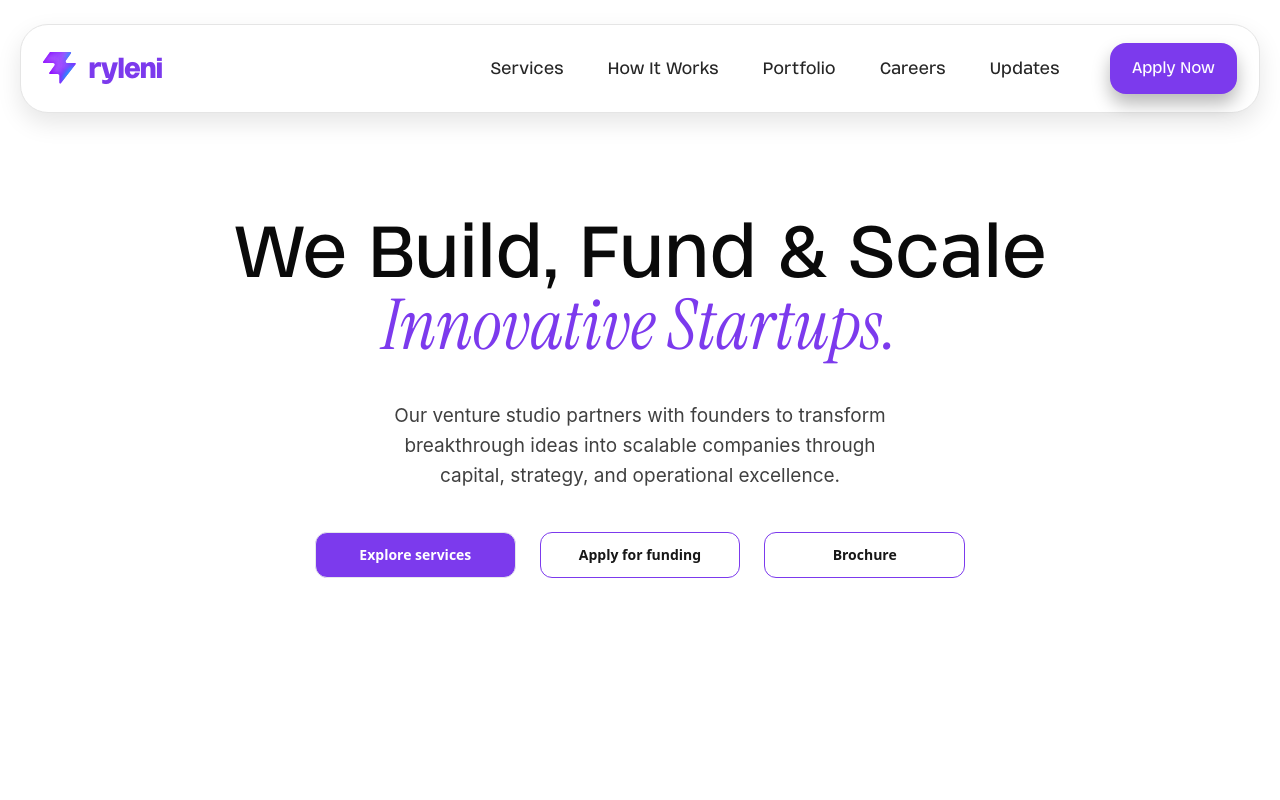
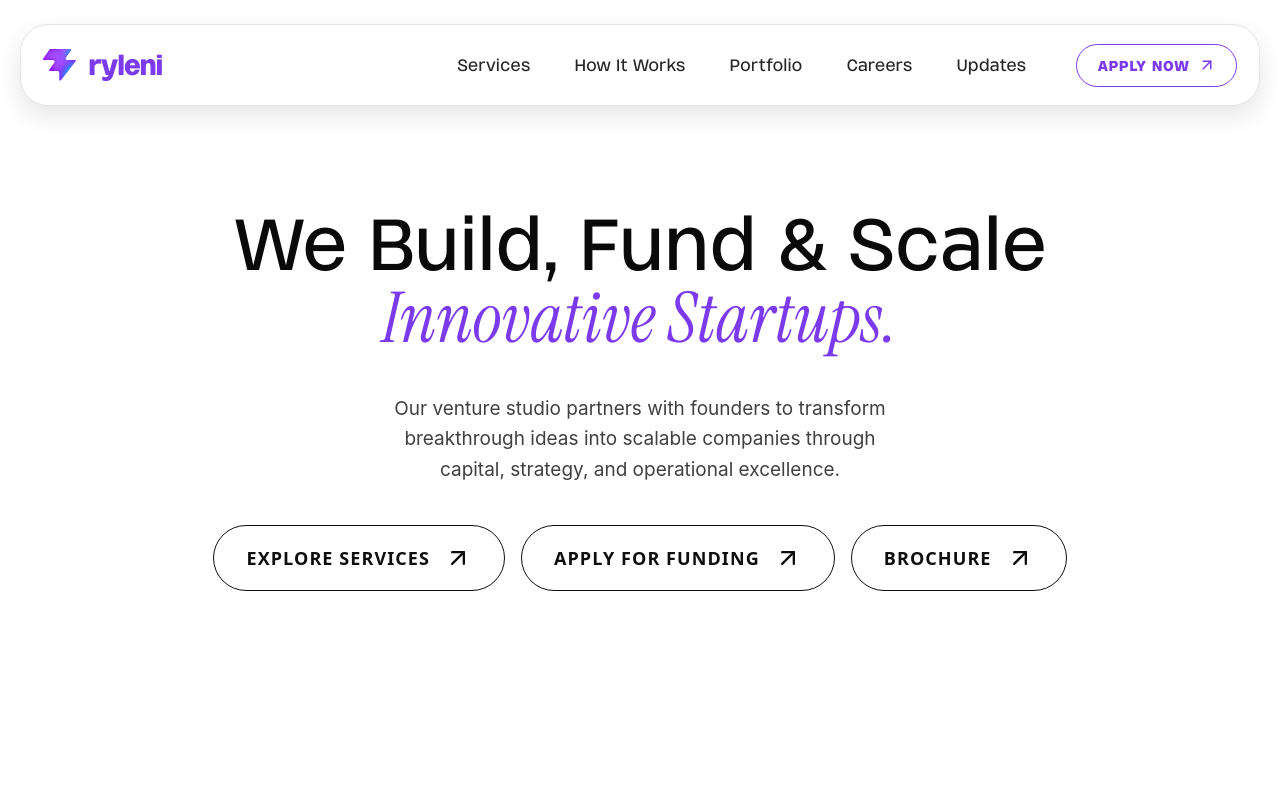
Before and after one commit to rohith3695/Ryleni, a React (Vite) app: page / in a window 1280 px wide. Shown: the top 800 px of the page. Built offline with nearby package versions, Linux system fonts and the light colour scheme.

Commit message:
Updated Buttons

```diff
--- a/src/components/Header/header.jsx
+++ b/src/components/Header/header.jsx
@@ -1,3 +1,5 @@
+
+import PillButton from '../Pillbutton';
 
 const Header = () => {
     return (
@@ -50,12 +52,9 @@ const Header = () => {
                     </a>
                 </nav>
 
-                <button
-                    className="whitespace-nowrap rounded-2xl bg-violet-600 px-[22px] py-[14px] text-[15px] font-season text-white shadow-[0_10px_18px_rgba(0,0,0,0.28)] max-[760px]:hidden"
-                    type="button"
-                >
-                    Apply Now
-                </button>
+                <div className="max-[760px]:hidden shrink-0">
+                    <PillButton label="Apply Now" href="#" isSmall={true} variantColor="#7c3aed" />
+                </div>
 
                 <button
                     className="ml-auto hidden h-[42px] w-[42px] items-center justify-center rounded-[14px] border border-neutral-200 bg-white max-[760px]:inline-flex"
--- a/src/components/Herosection/herosection.jsx
+++ b/src/components/Herosection/herosection.jsx
@@ -1,7 +1,7 @@
 import BlurText from '../BlurText';
+import PillButton from '../Pillbutton';
 
 const Herosection = () => {
-
     return (
         <section className="w-full mt-8 py-12 min-h-[calc(100svh-140px)]">
             <div className="flex flex-col items-center text-center">
@@ -24,16 +24,11 @@ const Herosection = () => {
                         breakthrough ideas into scalable companies through <br />
                         capital, strategy, and operational excellence.
                     </p>
-                    <div className="mx-auto flex w-full max-w-[650px] items-center gap-6">
-                        <button className="flex-1 rounded-xl border bg-violet-600 text-white px-6 py-3 text-sm font-semibold text-neutral-900">
-                            Explore services
-                        </button>
-                        <button className="flex-1 rounded-xl border border-violet-600 bg-white px-6 py-3 text-sm font-semibold text-neutral-900">
-                            Apply for funding
-                        </button>
-                        <button className="flex-1 rounded-xl border border-violet-600 bg-white px-6 py-3 text-sm font-semibold text-neutral-900">
-                            Brochure
-                        </button>
+
+                    <div className="mx-auto flex items-center justify-center gap-4 flex-wrap">
+                        <PillButton label="Explore services" href="#" />
+                        <PillButton label="Apply for funding" href="#" />
+                        <PillButton label="Brochure" href="#" />
                     </div>
                 </div>
             </div>
--- /dev/null
+++ b/src/components/Pillbutton.jsx
@@ -0,0 +1,81 @@
+import { motion } from "framer-motion";
+
+const PillButton = ({ label, href = "#", isSmall = false, variantColor = "#0e0e0e" }) => {
+    return (
+        <motion.a
+            href={href}
+            whileHover="hover"
+            style={{
+                position: "relative",
+                display: "inline-flex",
+                alignItems: "center",
+                gap: isSmall ? "8px" : "14px",
+                padding: isSmall ? "10px 20px" : "18px 32px",
+                borderRadius: "999px",
+                border: `1.5px solid ${variantColor}`,
+                background: "#ffffff",
+                color: variantColor,
+                fontSize: isSmall ? "14px" : "18px",
+                fontWeight: 600,
+                letterSpacing: "0.06em",
+                textTransform: "uppercase",
+                cursor: "pointer",
+                overflow: "hidden",
+                font: 'myfont',
+                textDecoration: "none",
+            }}
+        >
+            {/* Violet fill that sweeps up from bottom on hover */}
+            <motion.div
+                variants={{ hover: { y: "0%" } }}
+                initial={{ y: "102%" }}
+                transition={{ duration: 0.45, ease: [0.16, 1, 0.3, 1] }}
+                style={{
+                    position: "absolute",
+                    inset: 0,
+                    background: "#7c3aed",
+                    borderRadius: "999px",
+                    zIndex: 0,
+                }}
+            />
+
+            {/* Label */}
+            <motion.span
+                variants={{ hover: { color: "#ffffff" } }}
+                transition={{ duration: 0.4, ease: [0.16, 1, 0.3, 1] }}
+                style={{ position: "relative", zIndex: 1, color: variantColor }}
+            >
+                {label}
+            </motion.span>
+
+            {/* Arrow SVG — variantColor by default, white on hover */}
+            <motion.svg
+                variants={{ hover: { x: 4, y: -4 } }}
+                transition={{ duration: 0.35, ease: [0.16, 1, 0.3, 1] }}
+                style={{ position: "relative", zIndex: 1 }}
+                width={isSmall ? "18" : "28"}
+                height={isSmall ? "18" : "28"}
+                viewBox="0 0 24 24"
+                fill="none"
+                strokeWidth="2"
+                strokeLinecap="round"
+                strokeLinejoin="round"
+            >
+                <motion.line
+                    x1="7" y1="17" x2="17" y2="7"
+                    variants={{ hover: { stroke: "#ffffff" } }}
+                    style={{ stroke: variantColor }}
+                    transition={{ duration: 0.4, ease: [0.16, 1, 0.3, 1] }}
+                />
+                <motion.polyline
+                    points="7 7 17 7 17 17"
+                    variants={{ hover: { stroke: "#ffffff" } }}
+                    style={{ stroke: variantColor }}
+                    transition={{ duration: 0.4, ease: [0.16, 1, 0.3, 1] }}
+                />
+            </motion.svg>
+        </motion.a>
+    );
+};
+
+export default PillButton;
```
